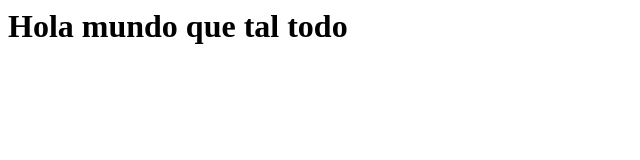
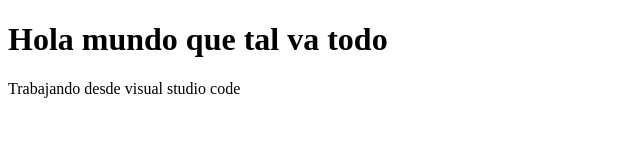
Before and after one commit to NestorFMD/PruebasPlat, a plain HTML site: page index.html in a window 1280 px wide. Shown: the whole page, without its empty margins (0-640 px from the left). Drawn offline with Linux system fonts and the light colour scheme.

Commit message:
cambios en el html

```diff
--- a/index.html
+++ b/index.html
@@ -1,4 +1,13 @@
-<html> <body>
-		<h1>Hola mundo que tal todo</h1>
-	</body>
+<!DOCTYPE html>
+<html lang="en">
+<head>
+	<meta charset="UTF-8">
+	<meta http-equiv="X-UA-Compatible" content="IE=edge">
+	<meta name="viewport" content="width=, initial-scale=1.0">
+	<title>Document</title>
+</head>
+<body>
+	<h1>Hola mundo que tal va todo</h1>
+	<p>Trabajando desde visual studio code</p>
+</body>
 </html>
```
